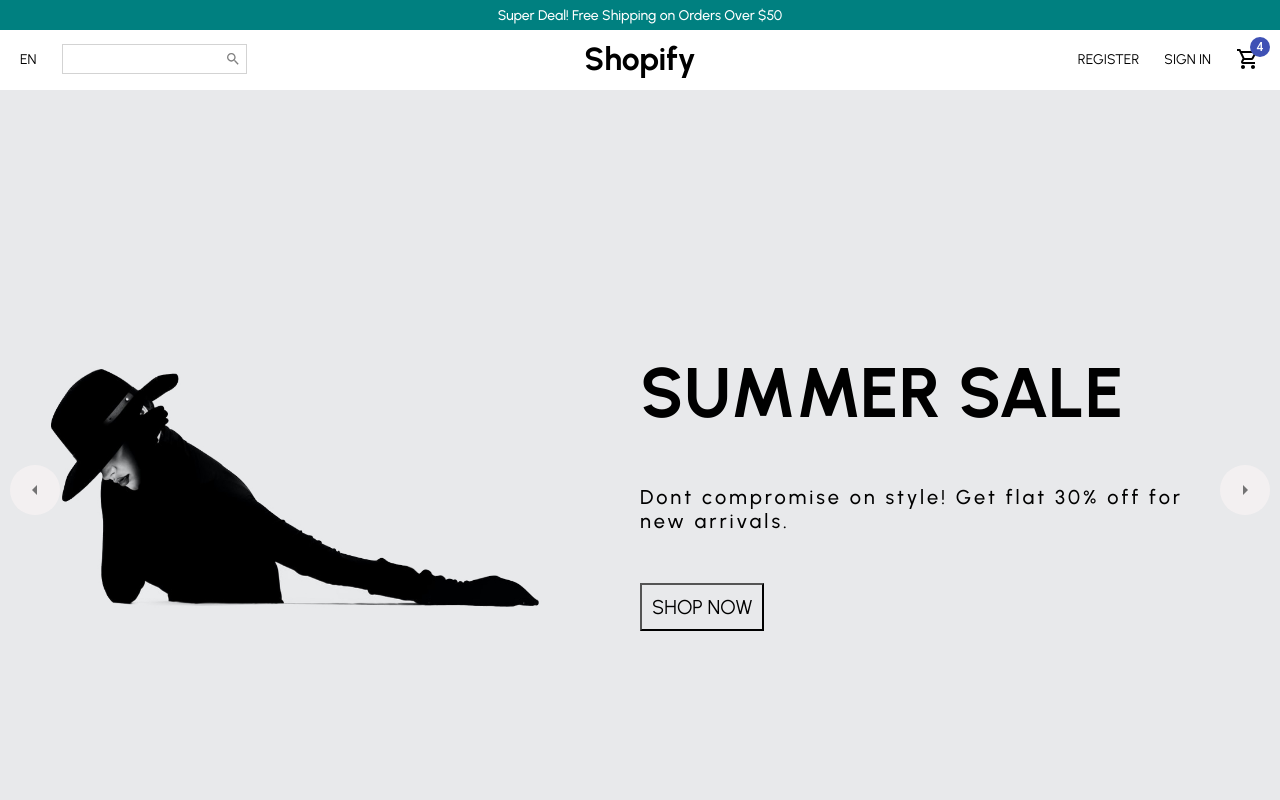
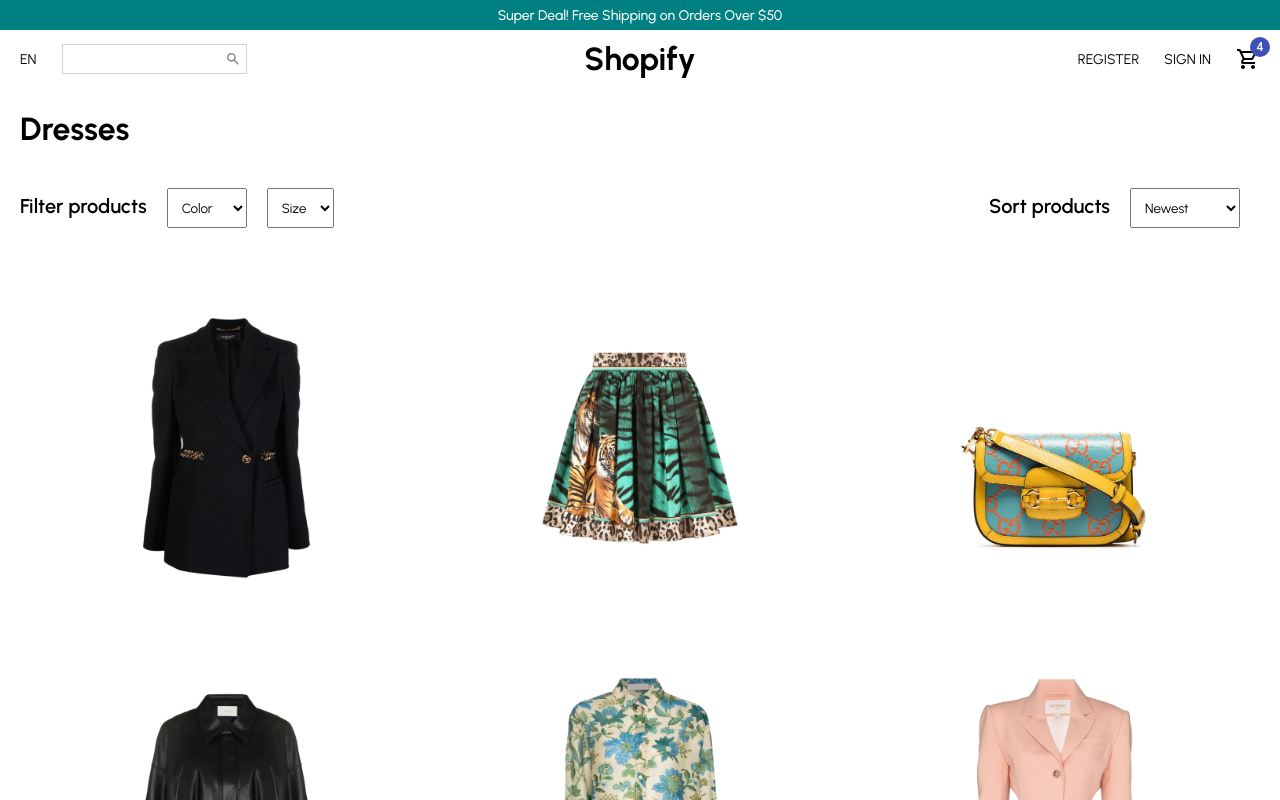
Before and after one commit to Emin-Pogosbekov/client, a React (Create React App) app: page / in a window 1280 px wide. Shown: the top 800 px of the page. Built offline with nearby package versions, Linux system fonts and the light colour scheme.

Commit message:
ProductList page created

```diff
--- a/src/App.jsx
+++ b/src/App.jsx
@@ -1,6 +1,6 @@
 import React from "react"
-import Home from "./pages/Home"
+import ProductList from "./pages/ProductList"
 
 export default function App() {
-  return <Home />
+  return <ProductList />
 }
--- /dev/null
+++ b/src/pages/ProductList.jsx
@@ -0,0 +1,76 @@
+import styled from 'styled-components'
+import Navbar from '../components/Navbar'
+import Announcement from '../components/Announcement'
+import Products from '../components/Products'
+import Newsletter from '../components/Newsletter'
+import Footer from '../components/Footer'
+
+const Container = styled.div``
+const Title = styled.h1`
+  margin: 20px;
+`
+const FilterContainer = styled.div`
+  display: flex;
+  justify-content: space-between;
+`
+const Filter = styled.div`
+  margin: 20px;
+`
+
+const FilterText = styled.span`
+  font-size: 20px;
+  font-weight: 600;
+  margin-right: 20px;
+`
+
+const Select = styled.select`
+  padding: 10px;
+  margin-right: 20px;
+`
+
+const Option = styled.option`
+
+`
+
+export default function ProductList() {
+  return (
+    <Container>
+      <Announcement />
+      <Navbar />
+      <Title>Dresses</Title>
+      <FilterContainer>
+        <Filter>
+          <FilterText>Filter products</FilterText>
+          <Select>
+            <Option disabled selected>Color</Option>
+            <Option>White</Option>
+            <Option>Black</Option>
+            <Option>Red</Option>
+            <Option>Blue</Option>
+            <Option>Yellow</Option>
+            <Option>Green</Option>
+          </Select>
+          <Select>
+            <Option disabled selected>Size</Option>
+            <Option>XS</Option>
+            <Option>S</Option>
+            <Option>M</Option>
+            <Option>L</Option>
+            <Option>XL</Option>
+          </Select>
+        </Filter>
+        <Filter>
+          <FilterText>Sort products</FilterText>
+          <Select>
+            <Option selected>Newest</Option>
+            <Option>Price (asc)</Option>
+            <Option>Price (desc)</Option>
+          </Select>
+        </Filter>
+      </FilterContainer>
+      <Products />
+      <Newsletter />
+      <Footer />
+    </Container>
+  )
+}
```
